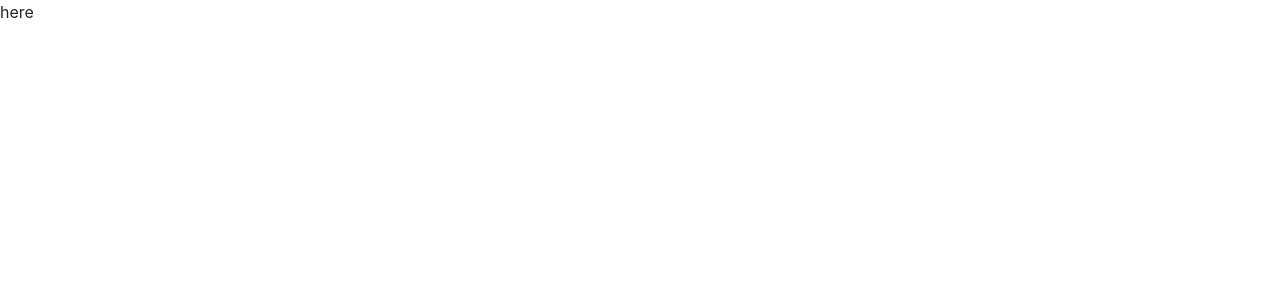
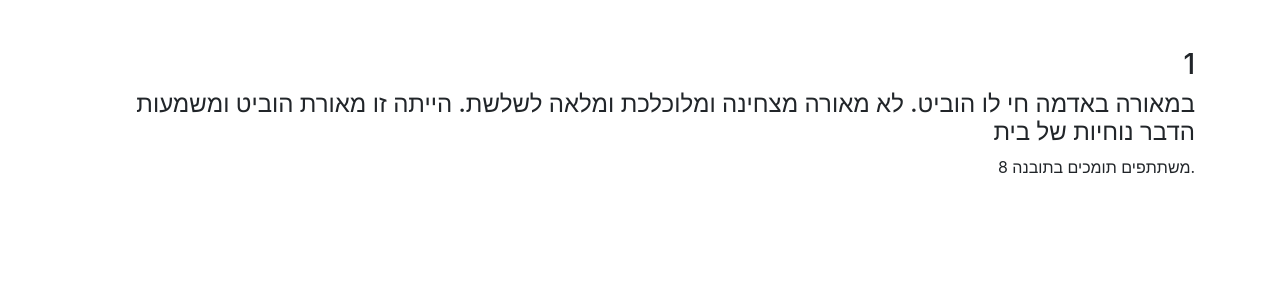
Before and after one commit to innaya12/insightsProject, a React (Create React App) app in the folder my-project/: page /insights/1 in a window 1280 px wide. Shown: the top 300 px of the page. Built offline with nearby package versions, Linux system fonts and the light colour scheme.

Commit message:
single insight is done

```diff
--- a/my-project/src/components/insights/buildInsights.jsx
+++ b/my-project/src/components/insights/buildInsights.jsx
@@ -20,7 +20,7 @@ class BuildInsights extends React.Component {
         })
     }
 
-    upadteText = (e) =>{
+    upadteText = () =>{
         let newText = this.textInput.current.value;
         this.setState({
             inEditMode: false,
@@ -39,18 +39,19 @@ class BuildInsights extends React.Component {
                 <div className={"insideBox"}>
                     {inEditMode ?
                     <div className={"middleBox"}>
-                        <input type={"text"} defaultValue={text} ref={this.textInput} ></input>
-                    </div> :
-                        <div className={"middleBox"}>
-                        <button onClick={this.onEdit}><i className="fas fa-ellipsis-h"></i></button>
-                        <Link to={`/insights/${index}`}>
-                        <p>{text} </p>
+                        <textarea className={"form-control"} aria-label={"With textarea"} defaultValue={text} ref={this.textInput} />
+                    </div>
+                    :
+                    <div className={"middleBox"}>
+                        <button onClick={this.onEdit}><i className={"fas fa-ellipsis-h"}></i></button>
+                        <Link id={"middleBoxText"} to={`/insights/${index}`}>
+                            <p>{text} </p>
                         </Link>
-                        </div>}
+                    </div>}
                     {inEditMode ?
-                    <div>
-                        <button onClick={this.upadteText}>Edit</button>
-                        <button onClick={this.onEdit}>cancel</button>
+                    <div className={"buttonWrapper"}>
+                        <button id={"saveButton"} className={"edit btn btn-success"} onClick={this.upadteText}>שמירה</button>
+                        <button id={"cancelbutton"} className={"edit btn btn-success"} onClick={this.onEdit}>ביטול</button>
                     </div> :
                     <div className={"bottomBox"}>
                         <p>{stats}</p>
--- a/my-project/src/components/insights/style.css
+++ b/my-project/src/components/insights/style.css
@@ -23,8 +23,13 @@
     }
 }
 
-.middleBox {
+#middleBoxText {
+    color: black;
     font-size: 20px;
+}
+
+#middleBoxText:hover {
+    text-decoration: none;
 }
 
 .middleBox button{
@@ -35,10 +40,6 @@
 .bottomBox{
     font-size: 12px;
     color: gray;
-}
-
-.titleDiv{
-    /* display: inline-block; */
 }
 
 .title{
@@ -57,7 +58,38 @@
         font-weight: bold;
     }
 }
-/* input {
-    font-size:1.3em;
-    padding:.5em;
-} */
+
+.buttonWrapper{
+    position: relative;
+}
+.edit {
+    position: relative;
+    margin: 10px 2px 0px 0px ;
+    font-size: 12px !important;
+    font-weight: bold !important;
+    border-radius: 30px !important;
+}
+#saveButton {
+    background-color: white;
+    color: green;
+    border-color: green;
+    right: 825px;
+}
+
+@media only screen and (max-width:1170px){
+    #saveButton{
+        right: 300px
+    }
+}
+
+#cancelbutton{
+    background-color: green;
+    right: 815px;
+}
+
+
+@media only screen and (max-width:1170px){
+    #cancelbutton{
+        right: 295px
+    }
+}
--- a/my-project/src/components/singleInsight/singleInsight.jsx
+++ b/my-project/src/components/singleInsight/singleInsight.jsx
@@ -4,24 +4,37 @@ import {allInsights} from '../../data/mock data';
 class SingleInsight extends React.Component{
     constructor(props){
         super(props);
-        this.setState = {
-            insightsArray : [],
-            id:''
+        this.state = {
+            index : '',
+            text:'',
+            stats:''
         }
     }
+
     componentDidMount = () =>{
         const {id}  = this.props.match.params;
+        const data = allInsights.find(x => x.index == id);
+        const {index, text, stats} = data
+        this.setState({
+            index,
+            text,
+            stats
+        })
+    }
 
-        // this.setState({
-        //     id: id
-        // })
-    }
     render(){
-        console.log("1", this.props.match.params )
+        const {stats, text, index} = this.state;
         return (
-            <div>
-                <p>here</p>
-
+            <div className={"container mt-5"}>
+                <div className={"d-flex text-right"}>
+                    {this.state.index &&
+                    <div>
+                        <h3>{index}</h3>
+                        <h4>{text}</h4>
+                        <p>{stats}</p>
+                    </div>
+                    }
+                </div>
             </div>
         )
     }
--- a/my-project/src/data/mock data.js
+++ b/my-project/src/data/mock data.js
@@ -2,7 +2,7 @@
 const allInsights = [
     {index: 1, text: 'במאורה באדמה חי לו הוביט. לא מאורה מצחינה ומלוכלכת ומלאה לשלשת. הייתה זו מאורת הוביט ומשמעות הדבר נוחיות של בית', stats: 'משתתפים תומכים בתובנה 8.'},
     {index: 2, text: 'היתה לה דלת עגולה דמוית צוהר, צבועה ירוק, ובדיוק במרכזה ידית פליז צהובה ונוצצת. הדלת נפתחה אל פרוזדור דמוי מנהרה שצורתו כצינור: מנהרה נעימה מאוד ונטולת עשן, עם קירות ',  stats: 'משתתפים תומכים בתובנה 8.'},
-    {index: 3, text: 'רוב הפרוזדור, אם כי לא כולו, התפתל למרחק רב לאורך צלע "הגבעה" כך כינו אותה בני המקום אשר התגוררו מילין רבים מסביב לה ודלתות קטנות ועגולות רבות נפתחו ממנו מצדו האחד ומצדו האחר. לא היה צורך במדרגות בבית ההוביט',  stats: 'משתתפים תומכים בתובנה 8.'},
+    {index: 3, text: 'רוב הפרוזדור, אם כי לא כולו, התפתל למרחק רב לאורך צלע "הגבעה" כך כינו אותה בני המקום אשר התגוררו מילין רבים מסביב לה ודלתות קטנות ועגולות רבות נפתחו ממנו מצדו האחד ומצדו האחר.',  stats: 'משתתפים תומכים בתובנה 8.'},
 ];
 
 export {allInsights}
```
